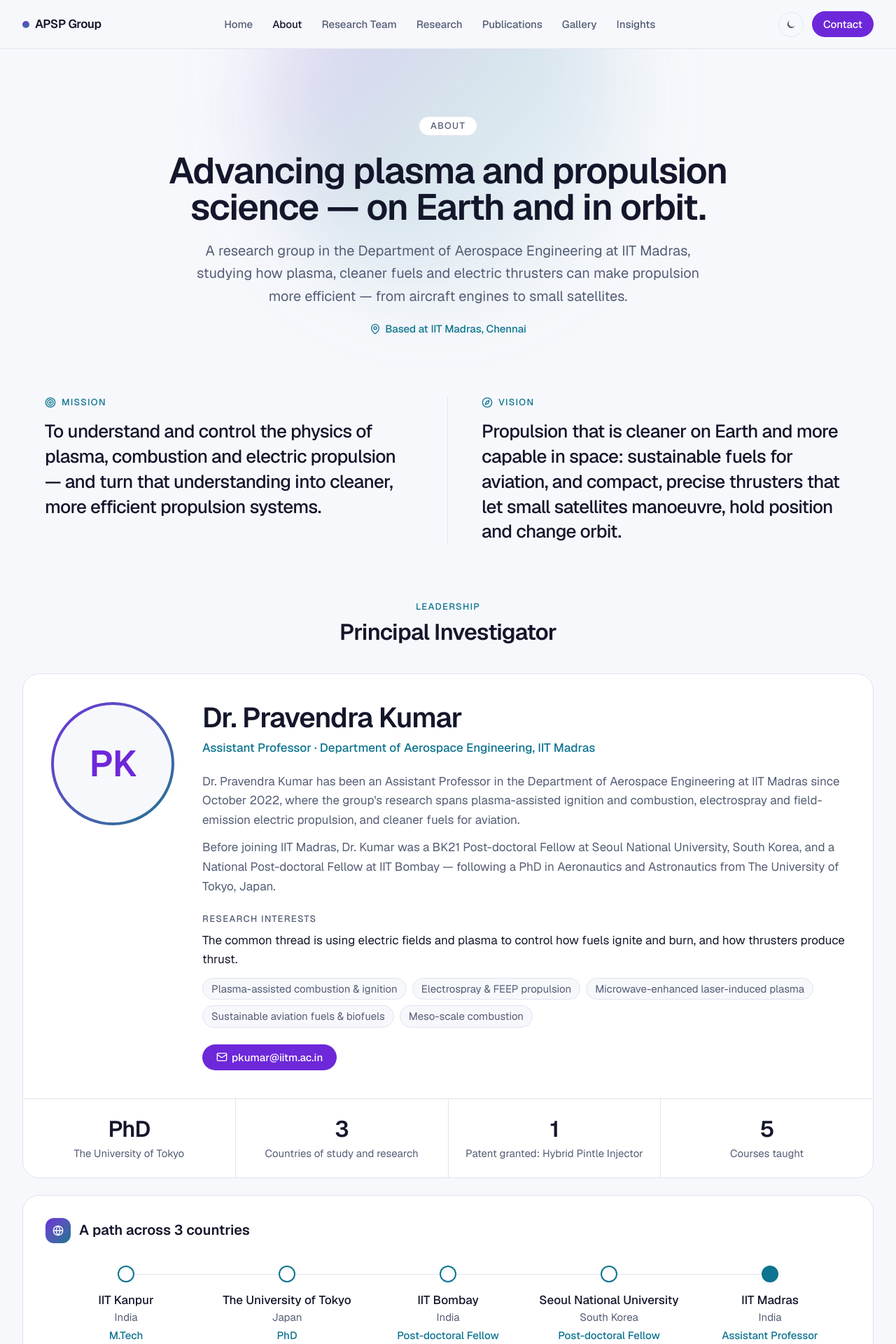
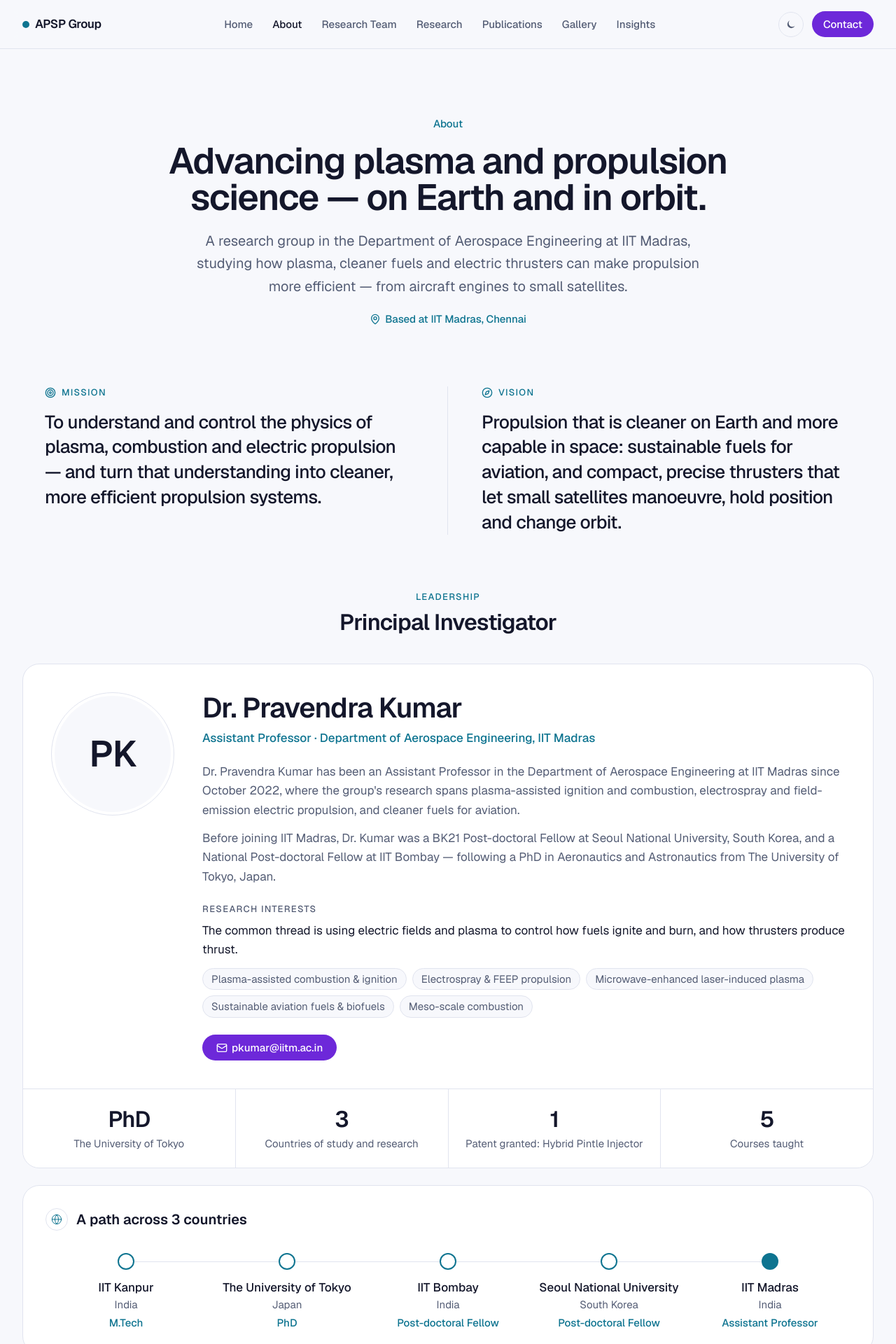
Before and after one commit to Nirmal-16/APSP, a Next.js app: page /about in a window 1280 px wide. Shown: the top 1920 px of the page at 70% size. Built offline with nearby package versions, Linux system fonts and the light colour scheme.

Commit message:
Remove ready-made look: line icons in hairline circles, no glow blobs or gradients, plain page labels, quieter hover

```diff
--- a/src/app/about/page.tsx
+++ b/src/app/about/page.tsx
@@ -17,16 +17,12 @@ const pillars = [
 
 export default function AboutPage() {
   return (
-    <section className="relative overflow-hidden">
-      <div className="pointer-events-none absolute -top-40 left-1/2 h-[32rem] w-[32rem] -translate-x-1/2 rounded-full bg-gradient-to-br from-primary/25 via-accent/15 to-transparent blur-3xl" />
-
-      <div className="site-container relative flex flex-col gap-20 py-24">
+    <section>
+      <div className="site-container flex flex-col gap-20 py-24">
         {/* Header */}
         <Reveal className="mx-auto max-w-4xl text-center">
-          <p className="mx-auto w-fit rounded-full border border-border bg-surface px-4 py-1 text-xs font-medium uppercase tracking-widest text-muted">
-            About
-          </p>
-          <h1 className="mt-6 text-4xl font-semibold tracking-tight text-balance text-foreground sm:text-5xl">
+          <p className="text-sm font-medium text-accent">About</p>
+          <h1 className="mt-4 text-4xl font-semibold tracking-tight text-balance text-foreground sm:text-5xl">
             {about.headline}
           </h1>
           <p className="mx-auto mt-5 max-w-3xl text-lg leading-relaxed text-pretty text-muted">{about.intro}</p>
--- a/src/components/about/pi-profile.tsx
+++ b/src/components/about/pi-profile.tsx
@@ -10,6 +10,7 @@ import {
   type LucideIcon,
 } from "lucide-react";
 import { principalInvestigator as pi } from "@/data/about";
+import { IconMark } from "@/components/icons/icon-mark";
 import { Reveal } from "@/components/motion/reveal";
 import { StatCounter } from "@/components/motion/stat-counter";
 
@@ -34,9 +35,7 @@ const initials = pi.name
 function CardTitle({ icon: Icon, children }: { icon: LucideIcon; children: React.ReactNode }) {
   return (
     <h3 className="flex items-center gap-3 text-lg font-semibold text-foreground">
-      <span className="flex h-9 w-9 items-center justify-center rounded-xl bg-gradient-to-br from-primary to-accent">
-        <Icon className="h-4 w-4 text-white" />
-      </span>
+      <IconMark icon={Icon} size="sm" />
       {children}
     </h3>
   );
@@ -50,12 +49,12 @@ export function PiProfile() {
       <Reveal>
         <article className="overflow-hidden rounded-3xl border border-border bg-surface">
           <div className="grid gap-8 p-6 sm:p-8 md:grid-cols-[auto_1fr] md:gap-10 lg:p-10">
-            <div className="mx-auto h-36 w-36 rounded-full bg-gradient-to-br from-primary to-accent p-1 sm:h-44 sm:w-44 md:mx-0">
+            <div className="mx-auto h-36 w-36 rounded-full border border-border p-1 sm:h-44 sm:w-44 md:mx-0">
               <div className="relative flex h-full w-full items-center justify-center overflow-hidden rounded-full bg-background">
                 {pi.photo ? (
                   <Image src={pi.photo} alt={pi.name} fill sizes="176px" className="object-cover" />
                 ) : (
-                  <span className="text-4xl font-semibold tracking-tight text-primary sm:text-5xl">{initials}</span>
+                  <span className="text-4xl font-semibold tracking-tight text-foreground sm:text-5xl">{initials}</span>
                 )}
               </div>
             </div>
--- /dev/null
+++ b/src/components/icons/icon-mark.tsx
@@ -0,0 +1,19 @@
+import type { LucideIcon } from "lucide-react";
+
+// The one icon style for the whole site: a thin line icon in a hairline circle.
+// Change the look here and every icon follows. Colours come from the theme.
+const sizes = {
+  sm: { tile: "h-8 w-8", icon: "h-4 w-4" },
+  md: { tile: "h-10 w-10", icon: "h-5 w-5" },
+  lg: { tile: "h-12 w-12", icon: "h-6 w-6" },
+};
+
+export function IconMark({ icon: Icon, size = "md" }: { icon: LucideIcon; size?: keyof typeof sizes }) {
+  return (
+    <span
+      className={`flex shrink-0 items-center justify-center rounded-full border border-border text-accent ${sizes[size].tile}`}
+    >
+      <Icon className={sizes[size].icon} strokeWidth={1.5} />
+    </span>
+  );
+}
--- a/src/components/icons/research-icon.tsx
+++ b/src/components/icons/research-icon.tsx
@@ -1,5 +1,6 @@
 import { Atom, Leaf, Rocket, Sparkles, type LucideIcon } from "lucide-react";
 import type { ResearchIconKey } from "@/data/research-areas";
+import { IconMark } from "@/components/icons/icon-mark";
 
 const icons: Record<ResearchIconKey, LucideIcon> = {
   leaf: Leaf,
@@ -8,21 +9,6 @@ const icons: Record<ResearchIconKey, LucideIcon> = {
   sparkles: Sparkles,
 };
 
-export function ResearchIcon({
-  icon,
-  className,
-  iconClassName,
-}: {
-  icon: ResearchIconKey;
-  className?: string;
-  iconClassName?: string;
-}) {
-  const Icon = icons[icon];
-  return (
-    <div
-      className={`flex items-center justify-center rounded-full bg-gradient-to-br from-primary to-accent ${className ?? ""}`}
-    >
-      <Icon className={iconClassName ?? "h-5 w-5 text-white"} strokeWidth={2} />
-    </div>
-  );
+export function ResearchIcon({ icon, size }: { icon: ResearchIconKey; size?: React.ComponentProps<typeof IconMark>["size"] }) {
+  return <IconMark icon={icons[icon]} size={size} />;
 }
--- a/src/components/layout/footer.tsx
+++ b/src/components/layout/footer.tsx
@@ -21,7 +21,7 @@ export function Footer() {
         {/* Logo lockup */}
         <div>
           <div className="flex items-center gap-2.5">
-            <span className="flex h-9 w-9 items-center justify-center rounded-full bg-gradient-to-br from-primary to-accent text-xs font-bold text-white">
+            <span className="flex h-9 w-9 items-center justify-center rounded-full border border-border text-xs font-bold text-foreground">
               AP
             </span>
             <span className="font-semibold tracking-tight text-foreground">
--- a/src/components/layout/navbar.tsx
+++ b/src/components/layout/navbar.tsx
@@ -36,7 +36,7 @@ export function Navbar() {
           aria-current={pathname === "/" ? "page" : undefined}
           className="flex items-center gap-2 font-semibold tracking-tight text-foreground"
         >
-          <span className="inline-block h-2.5 w-2.5 rounded-full bg-gradient-to-br from-primary to-accent" />
+          <span className="inline-block h-2.5 w-2.5 rounded-full bg-accent" />
           {siteSettings.shortName}
         </Link>
 
--- a/src/components/people/person-profile.tsx
+++ b/src/components/people/person-profile.tsx
@@ -40,8 +40,8 @@ function PersonPhoto({ person, sizes }: { person: Person; sizes: string }) {
           className="object-cover transition-transform duration-500 group-hover:scale-105"
         />
       ) : (
-        <div className="flex h-full items-center justify-center bg-gradient-to-br from-primary/15 to-accent/15">
-          <span className="text-5xl font-semibold tracking-tight text-primary/70">{initials(person.name)}</span>
+        <div className="flex h-full items-center justify-center bg-surface-hover">
+          <span className="text-5xl font-semibold tracking-tight text-muted">{initials(person.name)}</span>
         </div>
       )}
     </div>
--- a/src/components/research/research-area-section.tsx
+++ b/src/components/research/research-area-section.tsx
@@ -14,7 +14,7 @@ export function ResearchAreaSection({ area, flip }: { area: ResearchArea; flip:
   return (
     <section
       id={area.slug}
-      className="scroll-mt-36 rounded-3xl border border-border bg-surface p-6 transition-shadow target:border-primary target:shadow-lg target:shadow-primary/10 sm:p-8 lg:p-10"
+      className="scroll-mt-36 rounded-3xl border border-border bg-surface p-6 transition-colors target:border-primary sm:p-8 lg:p-10"
     >
       <div className="grid grid-cols-1 items-center gap-8 lg:grid-cols-2 lg:gap-12">
         <div className={`h-64 overflow-hidden rounded-2xl border border-border bg-background sm:h-80 ${flip ? "lg:order-2" : ""}`}>
@@ -23,7 +23,7 @@ export function ResearchAreaSection({ area, flip }: { area: ResearchArea; flip:
 
         <div>
           <div className="flex items-center gap-4">
-            <ResearchIcon icon={area.icon} className="h-12 w-12 shrink-0" iconClassName="h-6 w-6 text-white" />
+            <ResearchIcon icon={area.icon} size="lg" />
             <div>
               <h2 className="text-2xl font-semibold tracking-tight text-foreground">{area.title}</h2>
               <p className="text-sm font-medium text-accent">{area.subtitle}</p>
```
Also changed, not shown: src/app/contact/page.tsx (+8 -15 lines), src/app/page.tsx (+7 -12 lines), src/app/research-team/page.tsx (+4 -7 lines).
